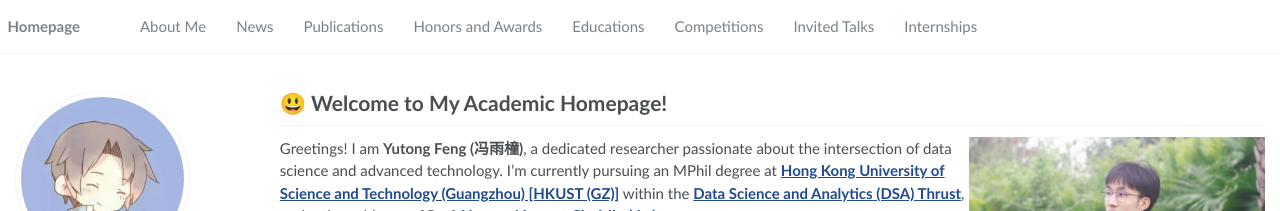
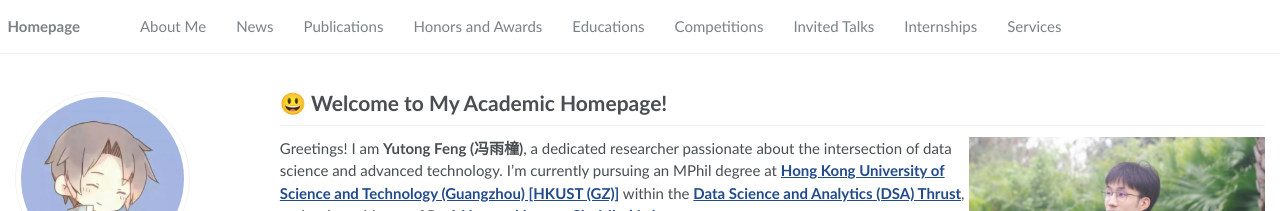
Before and after one commit to Yutong-Feng/yutong-feng.github.io, a Jekyll site: the page built from _pages/about.md, in a window 1280 px wide. Shown: the top 211 px of the page. Built offline with Jekyll 4.4.1, drawn with Linux system fonts in a browser that asks for light colours.

Commit message:
Update navigation.yml

```diff
--- a/_data/navigation.yml
+++ b/_data/navigation.yml
@@ -26,3 +26,6 @@ main:
 
   - title: "Internships"
     url: "/#-internships"
+
+  - title: "Services"
+    url: "/#services"
```
